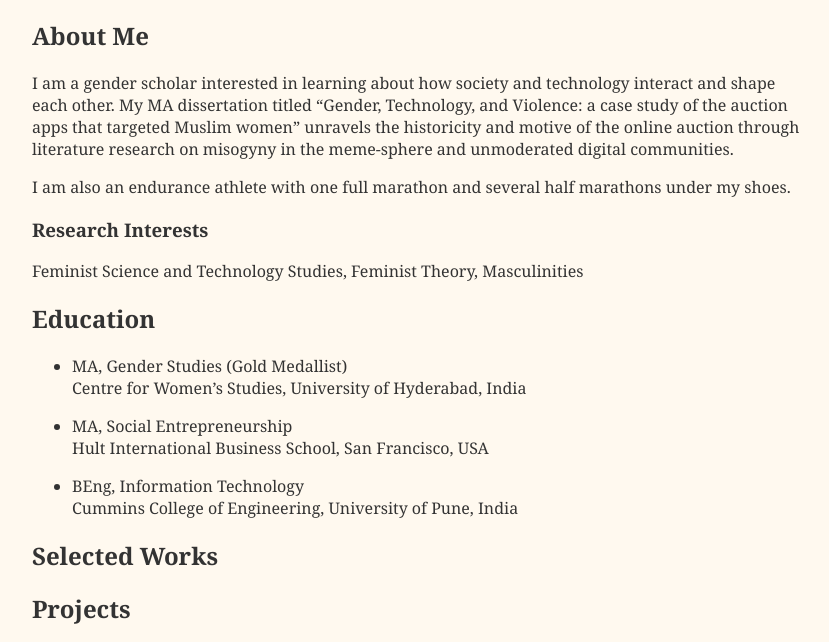
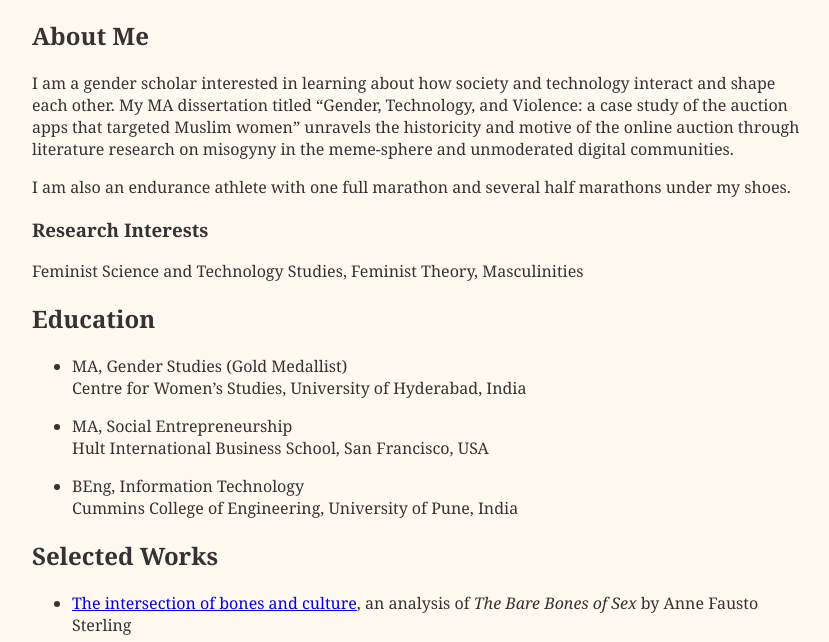
Before and after one commit to nikaytaa/nikaytaa.github.io, a plain HTML site: page index.html in a window 1280 px wide. Shown: the part 136-778 px from the top of the page, without its empty margins (0-829 px from the left). Drawn offline with Linux system fonts and the light colour scheme; a web font is replaced by a local one.

Commit message:
Update index.html

```diff
--- a/index.html
+++ b/index.html
@@ -45,6 +45,7 @@
     </li>
   </ul>
   <h2>Selected Works</h2>
+  <ul><li><a href="https://drive.google.com/file/d/1KjZ-Ow7i3UXmp_GmcY3c-3Q65fgS1gT8/view?usp=sharing">The intersection of bones and culture</a>, an analysis of <em>The Bare Bones of Sex</em> by Anne Fausto Sterling </li></ul>
   <h2>Projects</h2>
   <ul>
     <li><a href="https://drapingco.wordpress.com">The Indian Draping Company</a></li>
```
